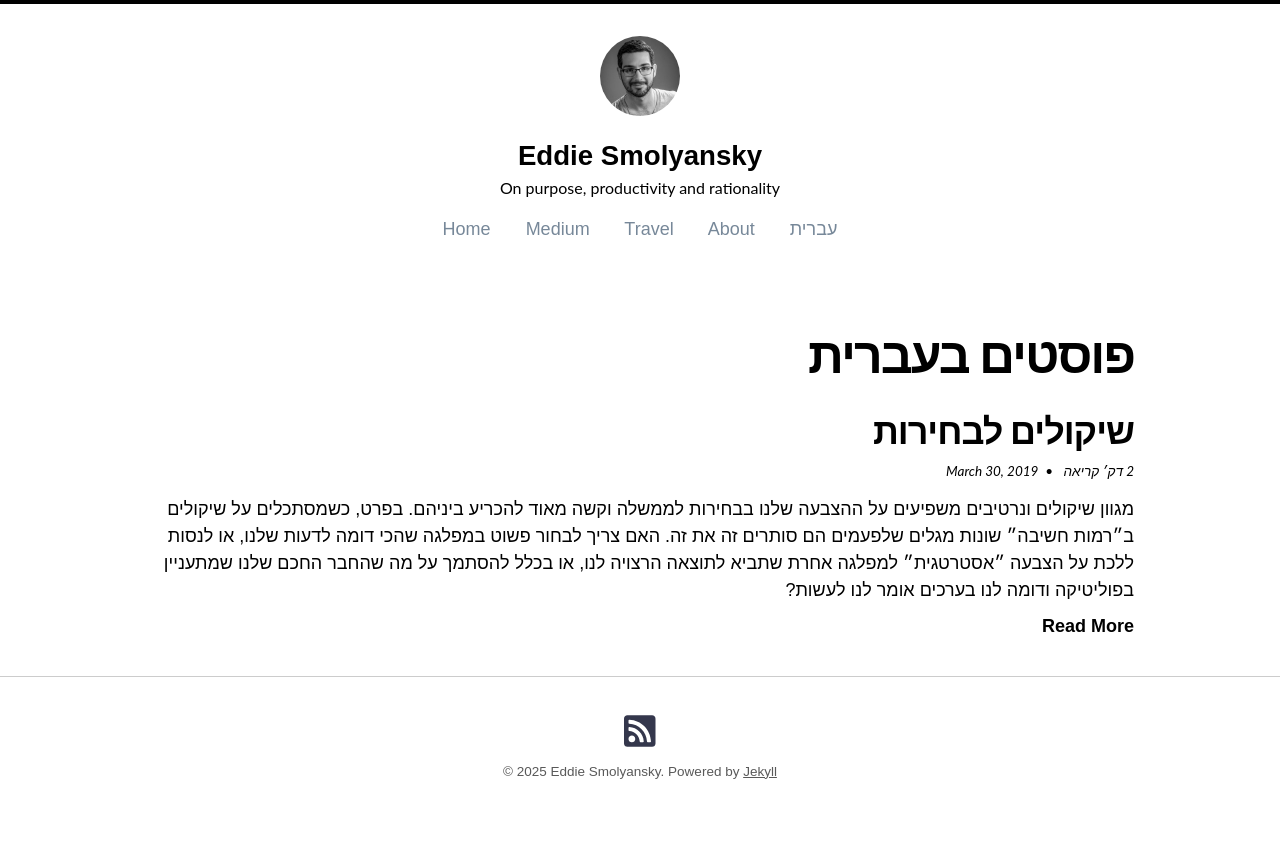
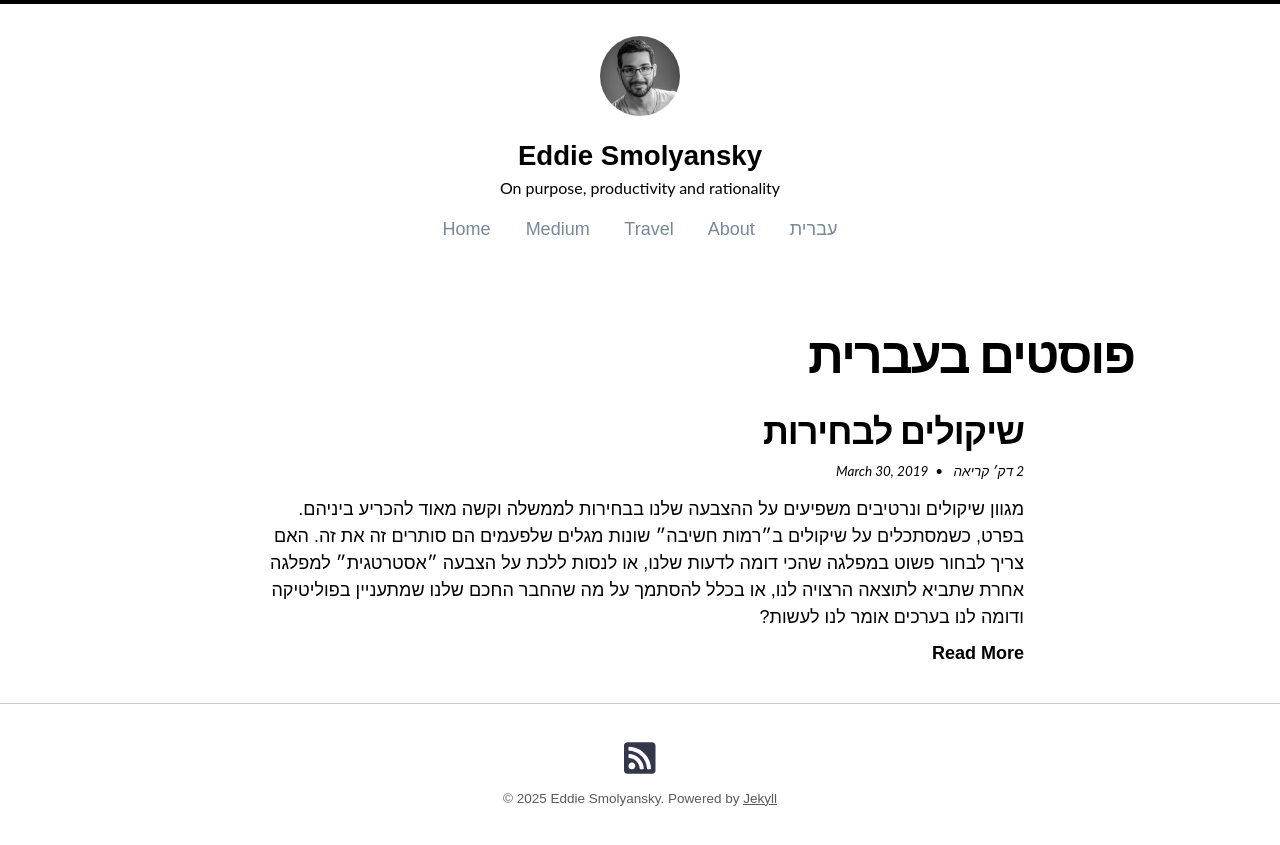
Before and after one commit to eddiesmo/eddiesmo.github.io, a Jekyll site: the page built from hebrew.md, in a window 1280 px wide. Shown: the top 845 px of the page. Built offline with Jekyll 4.4.1, drawn with Linux system fonts in a browser that asks for light colours; nearby versions of some CDN libraries.

Commit message:
fix margin for hebrew posts

```diff
--- a/_sass/so-simple/_entries.scss
+++ b/_sass/so-simple/_entries.scss
@@ -73,6 +73,14 @@
     -ms-flex-direction: column;
     flex-direction: column;
     margin-bottom: 2rem;
+  }
+
+  [dir="rtl"] & {
+    .entry {
+      max-width: $main-max-width;
+      margin-left: auto;
+      margin-right: auto;
+    }
   }
 
   .entry-title {
```
